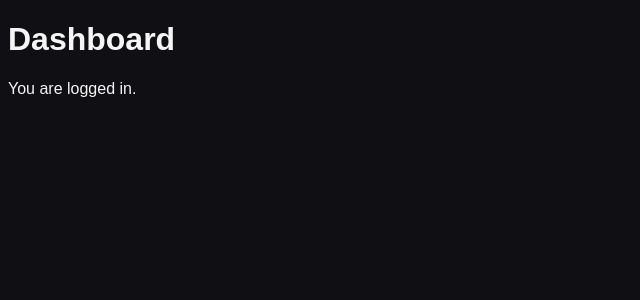
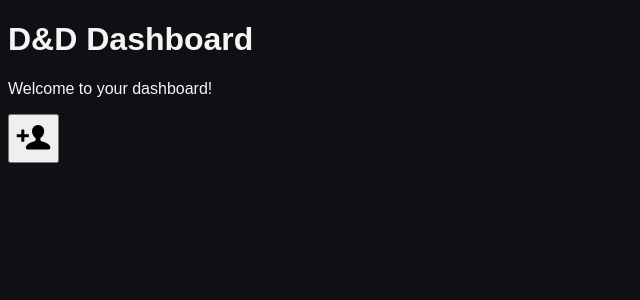
Before and after one commit to michaeljawn/MERNStackWebApp, a React (Vite) app in the folder client/: page /dashboard in a window 1280 px wide. Shown: the top 300 px of the page, without its empty margins (0-640 px from the left). Built offline with nearby package versions, Linux system fonts and the light colour scheme; no server answers; the HTML template or start-up script is replaced by a standard one.

Commit message:
some dashboard things

```diff
--- a/client/index.html
+++ b/client/index.html
@@ -4,8 +4,9 @@
 <head>
   <meta charset="UTF-8" />
   <link rel="stylesheet" href="styles.css" />
+  <link rel="icon" type="image/x-icon" href="src/assests/knight.svg" />
   <meta name="viewport" content="width=device-width, initial-scale=1.0" />
-  <title>Login</title>
+  <title>D&D Character Creator</title>
 </head>
 
 <body>
--- a/client/src/pages/Dashboard.jsx
+++ b/client/src/pages/Dashboard.jsx
@@ -1,5 +1,7 @@
 import { useEffect } from "react";
 import { useNavigate } from "react-router-dom";
+import "../styles/Dashboard.css";
+import character from "../assets/character-add.svg";
 
 function Dashboard() {
     const navigate = useNavigate();
@@ -17,8 +19,11 @@ function Dashboard() {
 
     return (
         <div>
-            <h1>Dashboard</h1>
-            <p>You are logged in.</p>
+            <h1>D&D Dashboard</h1>
+            <p>Welcome to your dashboard!</p>
+            <button onClick={() => alert('Button clicked!')}>
+                <img src={character} alt="description of button action" />
+            </button>
         </div>
     );
 }
--- /dev/null
+++ b/client/src/styles/Dashboard.css
@@ -0,0 +1,4 @@
+img {
+    width: 35px;
+    height: 40px;
+}
```
Also changed, not shown: client/src/assets/character-add.svg (added), client/src/assets/knight.svg (added).
